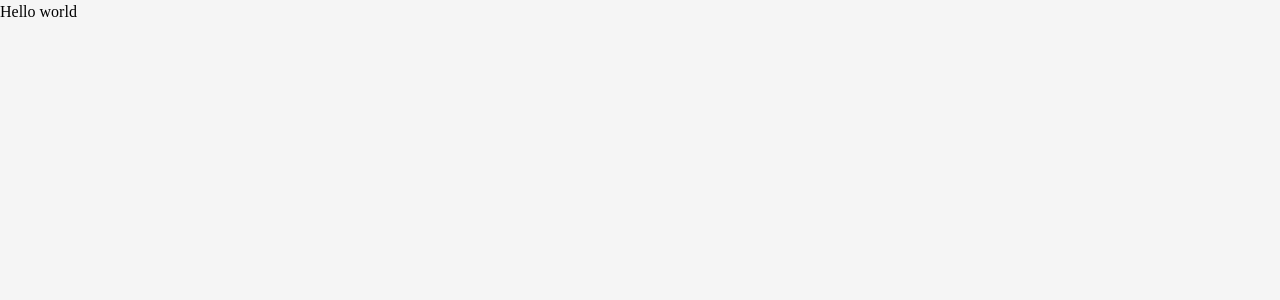
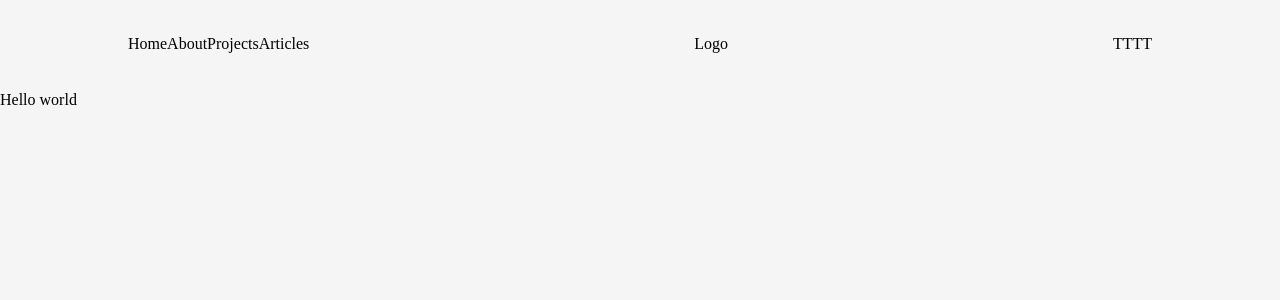
Before and after one commit to miharyjoe/Portfolio, a Next.js app: page / in a window 1280 px wide. Shown: the top 300 px of the page. Built offline with nearby package versions, Linux system fonts and the light colour scheme.

Commit message:
feat:  nav bar

```diff
--- /dev/null
+++ b/src/components/NavBar.js
@@ -0,0 +1,32 @@
+import Link from "next/link";
+import React from "react";
+
+const NavBar = () => {
+  return (
+    <header className="w-full px-32 py-8 font-medium flex items-center justify-between">
+      <nav>
+        <Link href="/">Home</Link>
+        <Link href="/about">About</Link>
+        <Link href="/projects">Projects</Link>
+        <Link href="/articles">Articles</Link>
+      </nav>
+      <h2>Logo</h2>
+      <nav>
+        <Link href="/" target="_blank">
+          T
+        </Link>
+        <Link href="/" target="_blank">
+          T
+        </Link>
+        <Link href="/" target="_blank">
+          T
+        </Link>
+        <Link href="/" target="_blank">
+          T
+        </Link>
+      </nav>
+    </header>
+  );
+};
+
+export default NavBar;
--- a/src/pages/index.js
+++ b/src/pages/index.js
@@ -1,3 +1,4 @@
+import NavBar from "@/components/NavBar";
 import Head from "next/head";
 
 export default function Home() {
@@ -8,6 +9,7 @@
         <meta name="description" content="Generated by create next app" />
       </Head>
       <main className="">
+        <NavBar />
         <h1>Hello world</h1>
       </main>
     </>
```
